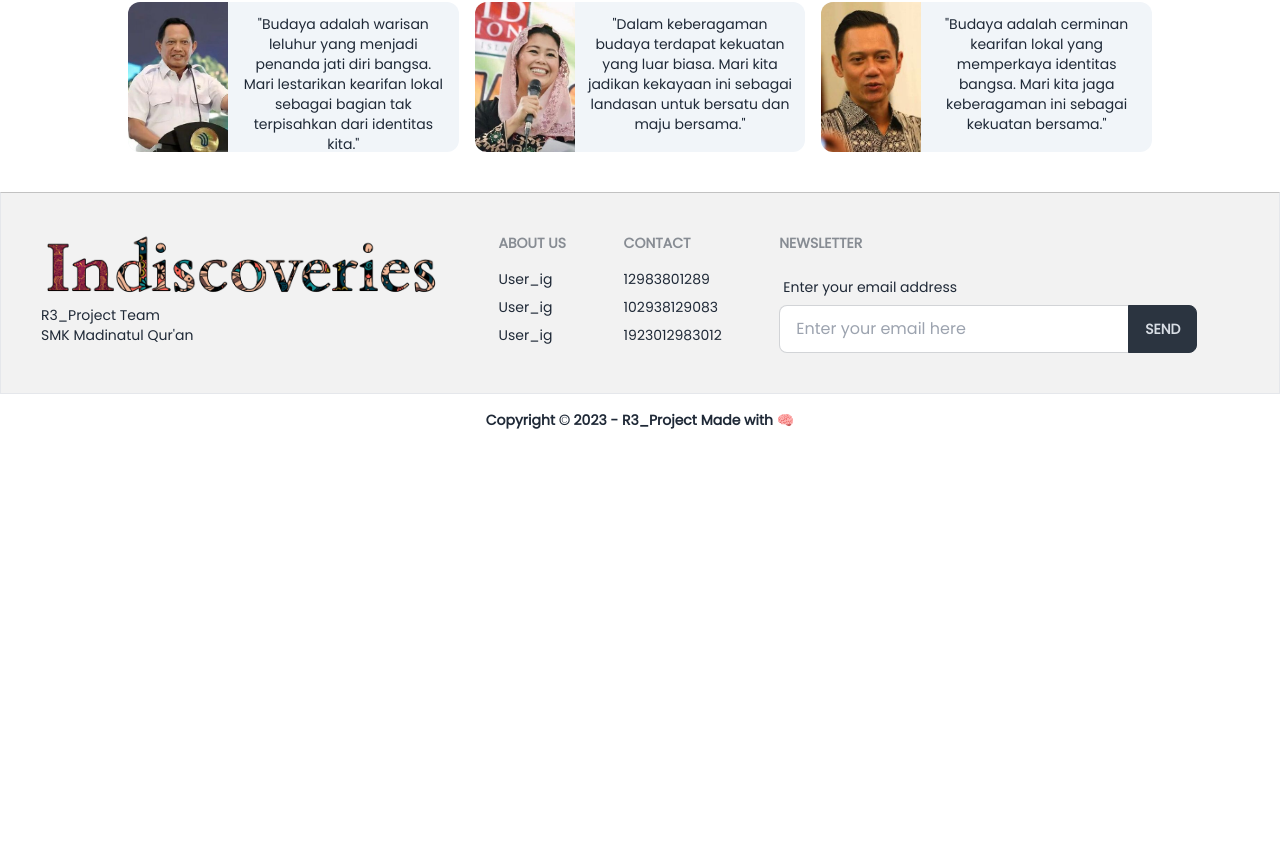
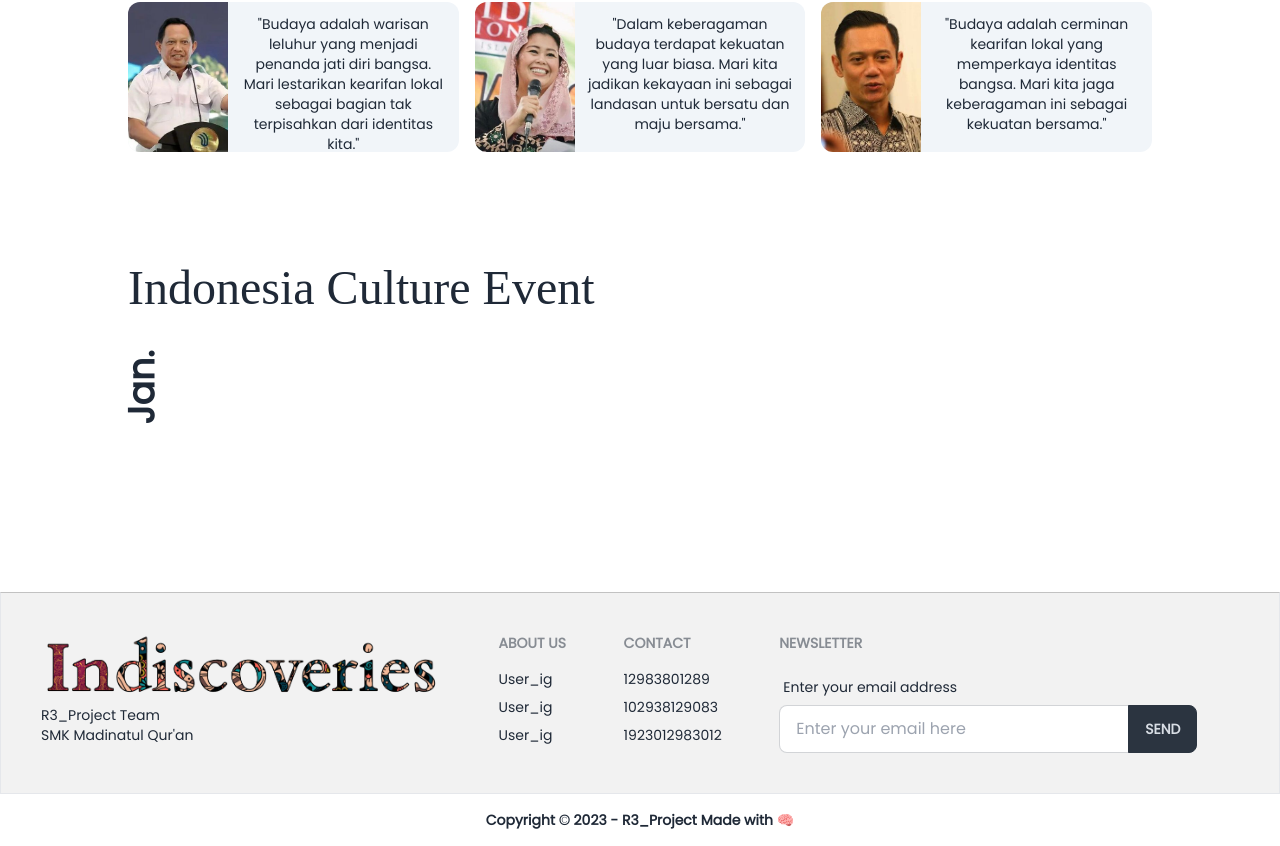
Before and after one commit to Rayyasa/webDesign-TechComFest, a Next.js app: page / in a window 1280 px wide. Shown: the part 3526-4372 px from the top of the page. Before the commit the page ends 3972 px from the top, so only its background shows below. Built offline with nearby package versions, Linux system fonts and the light colour scheme.

Commit message:
calender otw

```diff
--- a/src/app/page.tsx
+++ b/src/app/page.tsx
@@ -501,6 +501,14 @@ export default function Home() {
             ))}
           </section>
         </section>
+        <section className="mt-14 w-full px-8 xl:mt-28 xl:px-32">
+          <h1 className="font-cardo text-3xl xl:text-5xl">Indonesia Culture Event</h1>
+          <section className="mt-10 grid w-full grid-cols-3 gap-4">
+            <div className="w-[25px] h-[200px] pt-10">
+              <h1 className="font-semibold text-4xl rotate-[-90deg]">Jan.</h1>
+            </div>
+          </section>
+        </section>
       </main>
     </>
   );
```
